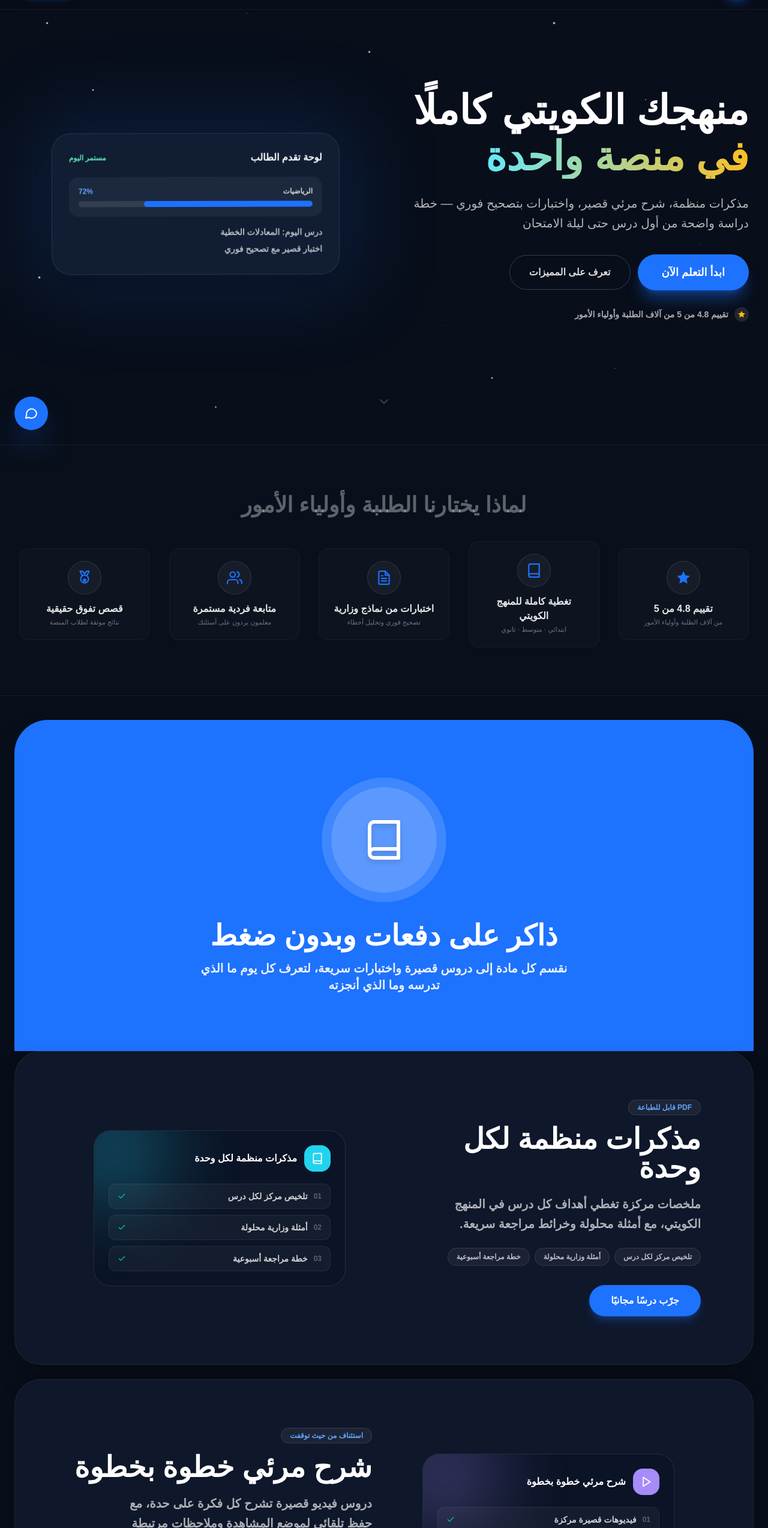
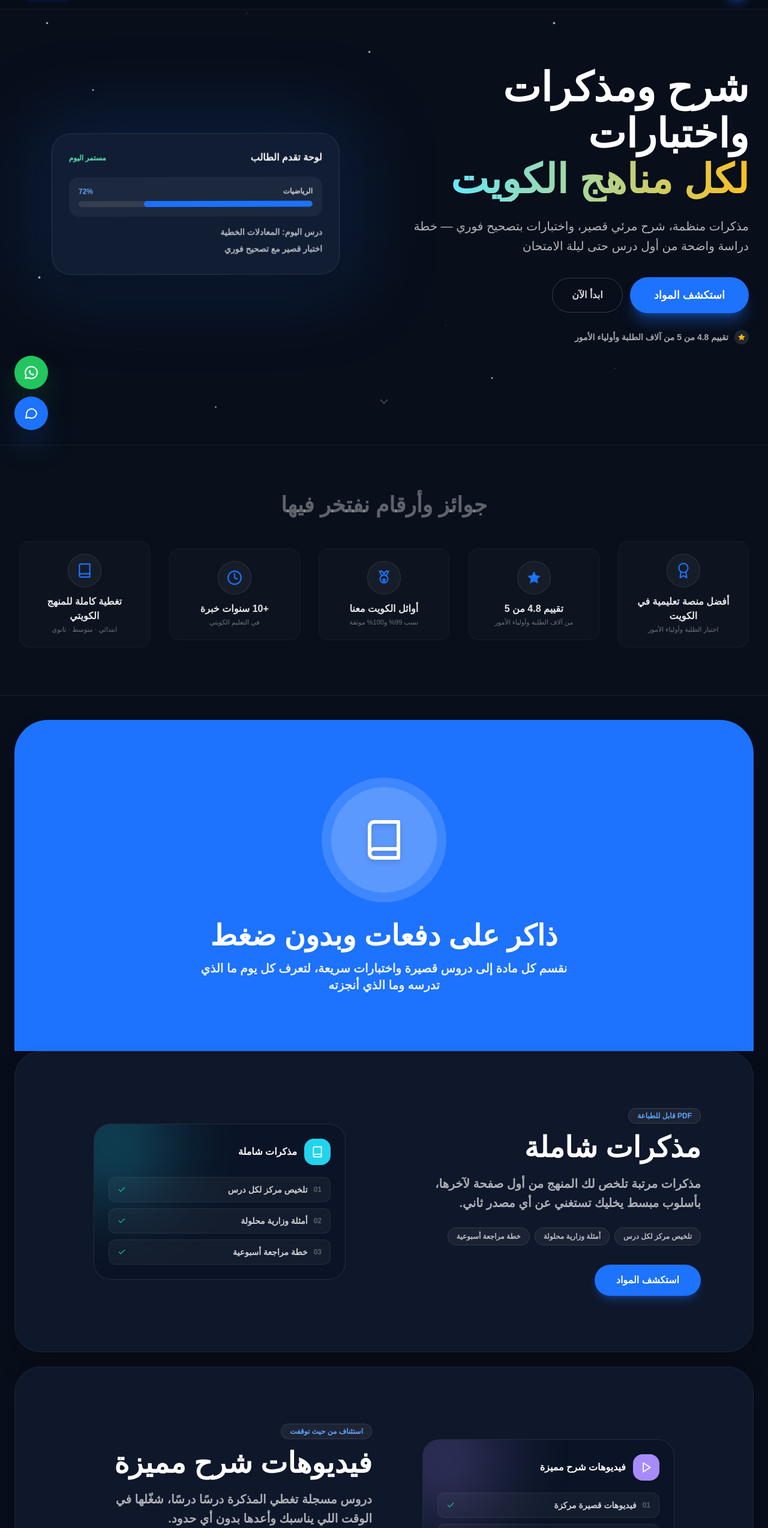
Before and after one commit to toxichassan22/Educational-platform, a Next.js app: page / in a window 1280 px wide. Shown: the part 59-2606 px from the top of the page at 60% size. Built offline with nearby package versions, Linux system fonts and the light colour scheme; a web font is replaced by a local one.

Commit message:
اللاندنج بيج ببنية UULA: شريط جوائز، CTA استكشف المواد، وفّر لغاية 80%، اعرض المزيد، زر واتساب عائم

```diff
--- a/app/page.tsx
+++ b/app/page.tsx
@@ -7,11 +7,11 @@ import { Icon } from "@/components/ui";
 /* ===================== بيانات الصفحة ===================== */
 
 const TRUST_ITEMS = [
+  { label: "أفضل منصة تعليمية في الكويت", icon: "award", sub: "اختيار الطلبة وأولياء الأمور" },
   { label: "تقييم 4.8 من 5", icon: "star", sub: "من آلاف الطلبة وأولياء الأمور" },
+  { label: "أوائل الكويت معنا", icon: "medal", sub: "نسب 99% و100% موثقة" },
+  { label: "+10 سنوات خبرة", icon: "clock", sub: "في التعليم الكويتي" },
   { label: "تغطية كاملة للمنهج الكويتي", icon: "book", sub: "ابتدائي · متوسط · ثانوي" },
-  { label: "اختبارات من نماذج وزارية", icon: "doc", sub: "تصحيح فوري وتحليل أخطاء" },
-  { label: "متابعة فردية مستمرة", icon: "users", sub: "معلمون يردون على أسئلتك" },
-  { label: "قصص تفوق حقيقية", icon: "medal", sub: "نتائج موثقة لطلاب المنصة" },
 ];
 
 const TOP_STUDENTS = [
@@ -38,11 +38,36 @@ const TOP_STUDENTS = [
   },
 ];
 
+/* قصص إضافية تظهر عند «اعرض المزيد» */
+const MORE_STUDENTS = [
+  {
+    name: "طالب الصف الحادي عشر",
+    rank: "نسبة 98.5% — القسم العلمي",
+    pct: "98.5%",
+    initials: "ع",
+    quote: "فيديوهات الشرح القصيرة خلتني أراجع المنهج كاملًا قبل الامتحان بأسبوع.",
+  },
+  {
+    name: "طالبة الصف التاسع",
+    rank: "الأولى على المدرسة في الرياضيات",
+    pct: "+28%",
+    initials: "ف",
+    quote: "الاختبارات الذكية ورّتني غلطاتي بالضبط، وركزت مراجعتي عليها بس.",
+  },
+  {
+    name: "طالب الصف الثامن",
+    rank: "من متعثر إلى متفوق في فصل واحد",
+    pct: "+40%",
+    initials: "ي",
+    quote: "حفظ موضع الفيديو والمذكرات المرتبة خلّوا المذاكرة عادة يومية سهلة.",
+  },
+];
+
 const FEATURES = [
   {
     id: "notes",
-    title: "مذكرات منظمة لكل وحدة",
-    desc: "ملخصات مركزة تغطي أهداف كل درس في المنهج الكويتي، مع أمثلة محلولة وخرائط مراجعة سريعة.",
+    title: "مذكرات شاملة",
+    desc: "مذكرات مرتبة تلخص لك المنهج من أول صفحة لآخرها، بأسلوب مبسط يخليك تستغني عن أي مصدر ثاني.",
     order: "text-first",
     badge: "PDF قابل للطباعة",
     accent: "#22d3ee",
@@ -50,8 +75,8 @@ const FEATURES = [
   },
   {
     id: "video",
-    title: "شرح مرئي خطوة بخطوة",
-    desc: "دروس فيديو قصيرة تشرح كل فكرة على حدة، مع حفظ تلقائي لموضع المشاهدة وملاحظات مرتبطة بالوقت.",
+    title: "فيديوهات شرح مميزة",
+    desc: "دروس مسجلة تغطي المذكرة درسًا درسًا، شغّلها في الوقت اللي يناسبك وأعدها بدون أي حدود.",
     order: "img-first",
     badge: "استئناف من حيث توقفت",
     accent: "#a78bfa",
@@ -59,8 +84,8 @@ const FEATURES = [
   },
   {
     id: "quiz",
-    title: "تدريب واختبارات ذكية",
-    desc: "اختبارات موقوتة بتصحيح فوري، وخطة مراجعة تُبنى من أخطائك، وتدريب متابعة بأسئلة مختلفة.",
+    title: "اختبارات ذكية",
+    desc: "اختبارات قصيرة بتصحيح فوري مبنية على أنماط الامتحانات السابقة، تكشف نقاط ضعفك وتبني لك خطة مراجعة.",
     order: "text-first",
     badge: "تحليل نقاط القوة والضعف",
     accent: "#34d399",
@@ -68,8 +93,8 @@ const FEATURES = [
   },
   {
     id: "chat",
-    title: "معلمون يتابعون معك",
-    desc: "اسأل في أي وقت وتابع شرح المواد مع معلمي كل مرحلة، مع تقارير دورية لولي الأمر.",
+    title: "نخبة المعلمين معاك",
+    desc: "معلمون من الصف الأول يشرحون لك كل مادة ويردون على أسئلتك لحد ما توصل للمعلومة.",
     order: "img-first",
     badge: "ردود ومتابعة مستمرة",
     accent: "#fbbf24",
@@ -77,11 +102,12 @@ const FEATURES = [
   },
   {
     id: "box",
-    title: "باقة واحدة لكل مرحلتك",
-    desc: "اشتراك واحد يفتح جميع مواد صفك الدراسي، مع تجديد مرن ودفع آمن عبر وسائل الدفع الكويتية.",
+    title: "وفّر أكثر مع باقات تفوّق",
+    desc: "اشتراك واحد يفتح كل مواد صفك الدراسي، بسعر أوفر بكثير من الدروس الخصوصية.",
     order: "text-first",
     badge: "اشترك وجرب أول درس مجانًا",
     accent: "#60a5fa",
+    highlight: "وفّر لغاية 80%",
     points: ["كل مواد الصف بسعر واحد", "دروس مجانية للتجربة", "إلغاء مرن في أي وقت"],
   },
 ];
@@ -99,6 +125,7 @@ export default function Landing() {
   const [chatOpen, setChatOpen] = useState(false);
   const [chatMsg, setChatMsg] = useState("");
   const [chatSent, setChatSent] = useState(false);
+  const [showMore, setShowMore] = useState(false);
 
   /* حركات الظهور عند التمرير */
   useEffect(() => {
@@ -210,9 +237,9 @@ export default function Landing() {
           {/* الجانب الأيمن: النص والعنوان والزر */}
           <div className="relative z-10 text-center lg:text-right">
             <h1 className="rv font-black leading-[1.14] text-[2.6rem] sm:text-6xl xl:text-[4.2rem] text-white">
-              منهجك الكويتي كاملًا
+              شرح ومذكرات واختبارات
               <br />
-              <span className="text-gradient">في منصة واحدة</span>
+              <span className="text-gradient">لكل مناهج الكويت</span>
             </h1>
 
             <p
@@ -224,16 +251,16 @@ export default function Landing() {
 
             <div className="rv mt-9 flex flex-wrap items-center justify-center lg:justify-start gap-3" style={{ "--rvd": "200ms" } as React.CSSProperties}>
               <Link
-                href="/login"
+                href="/student/browse"
                 className="inline-flex items-center gap-2 bg-[#1d72fe] hover:bg-[#1560e0] text-white font-black text-lg px-10 py-4 rounded-full transition-all hover:scale-[1.03] shadow-xl shadow-[#1d72fe]/35 active:scale-95"
               >
-                ابدأ التعلم الآن
+                استكشف المواد
               </Link>
               <Link
-                href="#features"
+                href="/login"
                 className="inline-flex items-center gap-2 border border-white/20 hover:border-white/40 text-white/85 font-bold text-base px-8 py-4 rounded-full transition-all"
               >
-                تعرف على المميزات
+                ابدأ الآن
               </Link>
             </div>
 
@@ -287,7 +314,7 @@ export default function Landing() {
       {/* ===================== شريط الثقة ===================== */}
       <section id="trust" className="py-14 sm:py-20 border-t border-b border-white/[0.06] bg-[#0b111e]/60">
         <h2 className="rv text-center text-2xl sm:text-4xl font-black text-white/35 mb-10 px-4">
-          لماذا يختارنا الطلبة وأولياء الأمور
+          جوائز وأرقام نفتخر فيها
         </h2>
 
         <div className="mx-auto max-w-[1440px] px-4 sm:px-8">
@@ -362,10 +389,10 @@ export default function Landing() {
                   ))}
                 </ul>
                 <Link
-                  href="/login"
+                  href="/student/browse"
                   className="inline-flex items-center gap-2 bg-[#1d72fe] hover:bg-[#1560e0] text-white font-black text-sm sm:text-base px-9 py-3.5 rounded-full transition-all hover:scale-[1.04] shadow-lg shadow-[#1d72fe]/30 active:scale-95"
                 >
-                  جرّب درسًا مجانيًا
+                  استكشف المواد
                 </Link>
               </div>
 
@@ -383,6 +410,11 @@ export default function Landing() {
                     </span>
                     <div className="text-white font-black">{f.title}</div>
                   </div>
+                  {"highlight" in f && f.highlight && (
+                    <div className="relative mb-5 font-black text-4xl sm:text-5xl text-gold-grad pct-shine">
+                      {f.highlight}
+                    </div>
+                  )}
                   <div className="relative space-y-2.5">
                     {f.points.map((p, j) => (
                       <div key={p} className="flex items-center gap-2.5 rounded-xl bg-white/[0.04] border border-white/[0.07] px-3.5 py-2.5">
@@ -405,7 +437,7 @@ export default function Landing() {
           <h2 className="rv text-center text-3xl sm:text-5xl font-black mb-12 text-white">قصص تفوق من طلاب المنصة</h2>
 
           <div className="mx-auto max-w-6xl grid sm:grid-cols-3 gap-6">
-            {TOP_STUDENTS.map((s, i) => (
+            {(showMore ? [...TOP_STUDENTS, ...MORE_STUDENTS] : TOP_STUDENTS).map((s, i) => (
               <div
                 key={s.name}
                 className="rv group rounded-[2rem] overflow-hidden border border-white/10 bg-[#141f36] shadow-2xl transition-all duration-300 hover:-translate-y-2"
@@ -433,7 +465,14 @@ export default function Landing() {
             ))}
           </div>
 
-          <div className="mt-12 text-center">
+          <div className="mt-12 flex flex-wrap items-center justify-center gap-3">
+            <button
+              onClick={() => setShowMore(!showMore)}
+              className="inline-flex items-center gap-2 border border-white/20 hover:border-white/40 text-white/85 font-bold text-sm px-8 py-3 rounded-full transition-all"
+            >
+              {showMore ? "عرض أقل" : "اعرض المزيد من القصص"}
+              <Icon name="down" size={14} className={`transition-transform ${showMore ? "rotate-180" : ""}`} />
+            </button>
             <Link
               href="/login"
               className="inline-flex items-center gap-2 bg-[#1d72fe] hover:bg-[#1560e0] text-white font-black text-sm px-8 py-3 rounded-full transition-all hover:scale-105 shadow-lg shadow-[#1d72fe]/30"
@@ -558,7 +597,17 @@ export default function Landing() {
       </footer>
 
       {/* ===================== زر المحادثة الحية العائم (Floating Chat) ===================== */}
-      <div className="fixed bottom-6 left-6 z-40">
+      <div className="fixed bottom-6 left-6 z-40 flex flex-col items-center gap-3">
+        {/* زر واتساب العائم */}
+        <a
+          href="https://wa.me/96500000000"
+          target="_blank"
+          rel="noreferrer"
+          className="w-14 h-14 rounded-full bg-[#22c55e] hover:bg-[#16a34a] text-white flex items-center justify-center shadow-2xl shadow-[#22c55e]/50 hover:scale-110 active:scale-95 transition-all"
+          aria-label="تواصل معنا واتساب"
+        >
+          <Icon name="wa" size={26} />
+        </a>
         <button
           onClick={() => setChatOpen(!chatOpen)}
           className="w-14 h-14 rounded-full bg-[#1d72fe] hover:bg-[#1560e0] text-white flex items-center justify-center shadow-2xl shadow-[#1d72fe]/50 hover:scale-110 active:scale-95 transition-all"
```
